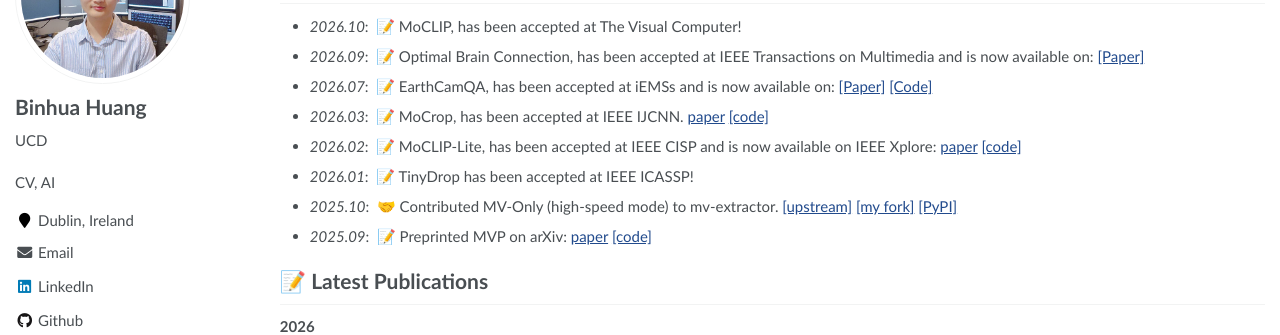
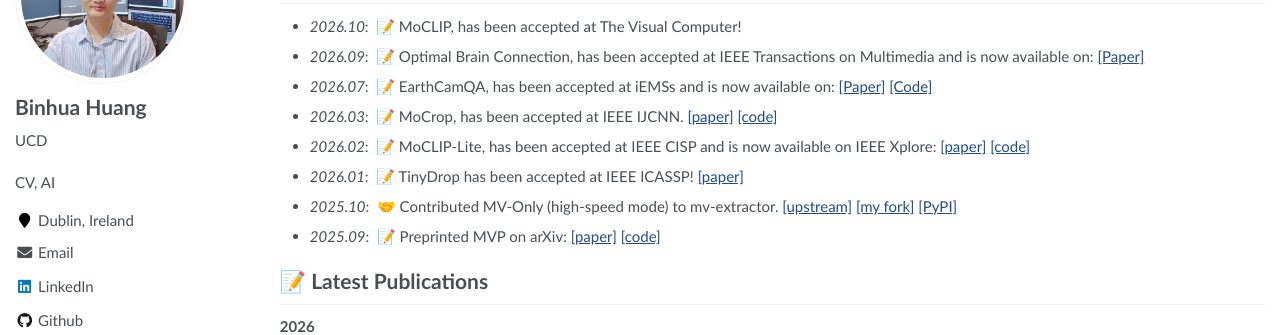
Before and after one commit to microa/microa.github.io, a Jekyll site: the page built from _pages/about.md, in a window 1280 px wide and 900 px high. Shown: the part 182-517 px from the top of the window. Built offline with Jekyll 4.4.1, drawn with Linux system fonts in a browser that asks for light colours; some web fonts are replaced.

Commit message:
Update about.md

```diff
--- a/_pages/about.md
+++ b/_pages/about.md
@@ -28,11 +28,11 @@
 - *2026.10*: &nbsp;📝 MoCLIP, has been accepted at The Visual Computer!
 - *2026.09*: &nbsp;📝 Optimal Brain Connection, has been accepted at IEEE Transactions on Multimedia and is now available on: [[Paper]](https://doi.org/10.1109/TMM.2026.3732964)
 - *2026.07*: &nbsp;📝 EarthCamQA, has been accepted at iEMSs and is now available on: [[Paper]](https://soumyabratadev.wordpress.com/wp-content/uploads/2026/07/huang2026earthcamqa.pdf) [[Code]](https://github.com/microa/realtime-urban-visual-qa)
-- *2026.03*: &nbsp;📝 MoCrop, has been accepted at IEEE IJCNN. [paper](https://arxiv.org/abs/2509.18473) [[code]](https://github.com/microa/MoCrop)
-- *2026.02*: &nbsp;📝 MoCLIP-Lite, has been accepted at IEEE CISP and is now available on IEEE Xplore: [paper](https://ieeexplore.ieee.org/abstract/document/11259157) [[code]](https://github.com/microa/MoCLIP-Lite)
-- *2026.01*: &nbsp;📝 TinyDrop has been accepted at IEEE ICASSP!
+- *2026.03*: &nbsp;📝 MoCrop, has been accepted at IEEE IJCNN. [[paper]](https://arxiv.org/abs/2509.18473) [[code]](https://github.com/microa/MoCrop)
+- *2026.02*: &nbsp;📝 MoCLIP-Lite, has been accepted at IEEE CISP and is now available on IEEE Xplore: [[paper]](https://doi.org/10.1109/CISP-BMEI68103.2025.11259157) [[code]](https://github.com/microa/MoCLIP-Lite)
+- *2026.01*: &nbsp;📝 TinyDrop has been accepted at IEEE ICASSP! [[paper]](https://doi.org/10.1109/ICASSP55912.2026.11464424)
 - *2025.10*: &nbsp;🤝 Contributed MV-Only (high-speed mode) to mv-extractor. [[upstream]](https://github.com/LukasBommes/mv-extractor) [[my fork]](https://github.com/microa/hs-mv-extractor) [[PyPI]](https://pypi.org/project/motion-vector-extractor/)
-- *2025.09*: &nbsp;📝 Preprinted MVP on arXiv: [paper](https://arxiv.org/abs/2509.18388) [[code]](https://github.com/microa/MVP)
+- *2025.09*: &nbsp;📝 Preprinted MVP on arXiv: [[paper]](https://arxiv.org/abs/2509.18388) [[code]](https://github.com/microa/MVP)
 
 
 # 📝 Latest Publications
```
